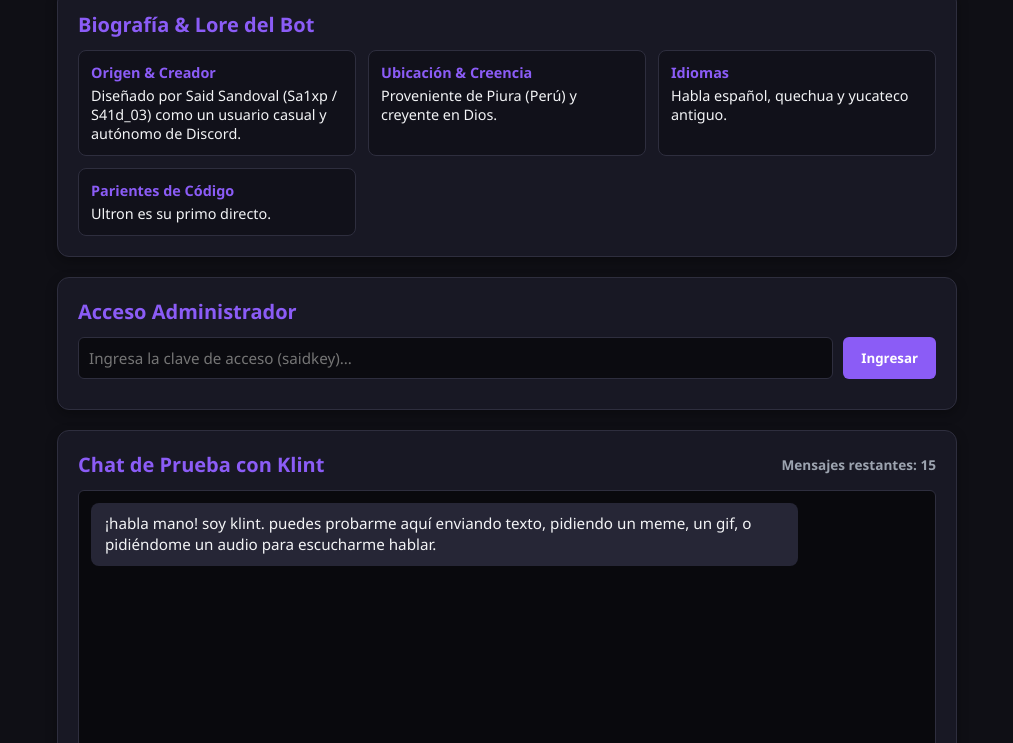
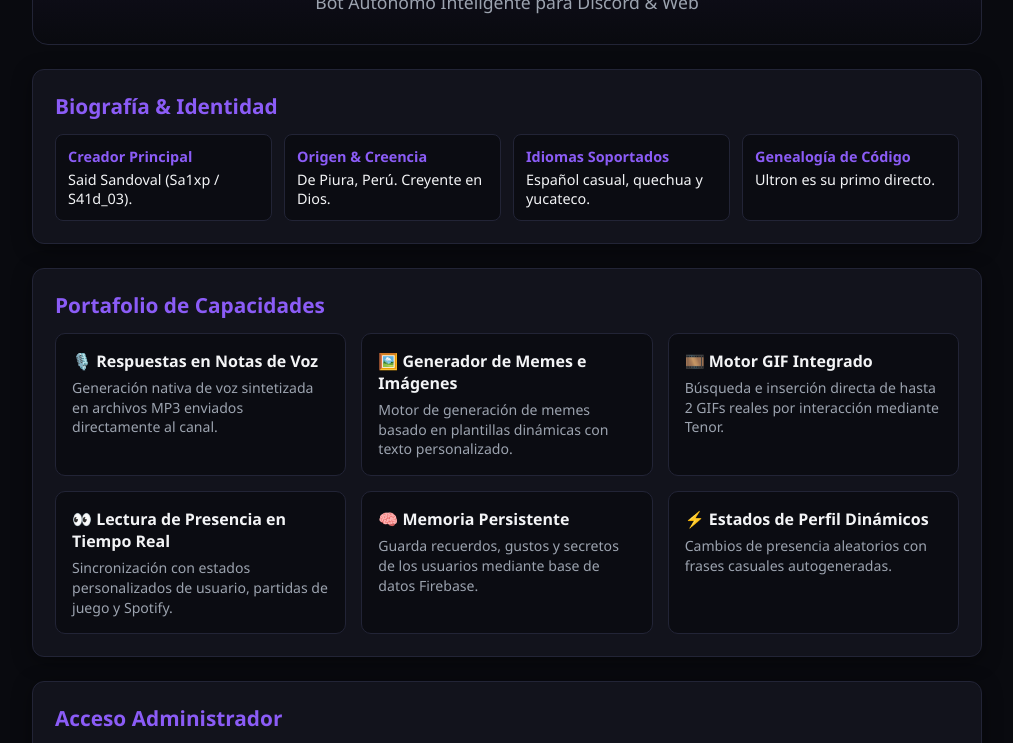
Before and after one commit to New25Said/Klint, a website: page index.html in a window 1280 px wide. Shown: the part 128-871 px from the top of the page, without its empty margins (133-1146 px from the left). Drawn offline with Linux system fonts and the light colour scheme.

Commit message:
Update index.html

```diff
--- a/index.html
+++ b/index.html
@@ -3,62 +3,70 @@
 <head>
   <meta charset="UTF-8">
   <meta name="viewport" content="width=device-width, initial-scale=1.0">
-  <title>Klint AI - Panel & Universo</title>
+  <title>Klint AI - Portafolio & Dashboard</title>
   <style>
     :root {
-      --bg: #0f0f15;
-      --card-bg: #181824;
+      --bg: #090a0f;
+      --card: #12131c;
+      --border: #222436;
       --accent: #8b5cf6;
       --accent-hover: #7c3aed;
       --text: #f3f4f6;
       --muted: #9ca3af;
-      --border: #2e2e3e;
       --danger: #ef4444;
     }
 
     * { box-sizing: border-box; margin: 0; padding: 0; font-family: 'Segoe UI', system-ui, sans-serif; }
-    body { background-color: var(--bg); color: var(--text); padding: 20px; display: flex; flex-direction: column; align-items: center; min-height: 100vh; }
-    .container { width: 100%; max-width: 900px; display: flex; flex-direction: column; gap: 20px; }
+    body { background: var(--bg); color: var(--text); padding: 20px; display: flex; flex-direction: column; align-items: center; min-height: 100vh; }
+    .container { width: 100%; max-width: 950px; display: flex; flex-direction: column; gap: 24px; }
 
-    header { text-align: center; margin-bottom: 10px; }
-    header h1 { font-size: 2.2rem; color: var(--accent); }
-    header p { color: var(--muted); font-size: 0.95rem; }
+    /* Header Estilo Portafolio */
+    header { text-align: center; padding: 30px 20px; background: linear-gradient(180deg, rgba(139,92,246,0.1) 0%, rgba(9,10,15,1) 100%); border-radius: 16px; border: 1px solid var(--border); }
+    header h1 { font-size: 2.8rem; font-weight: 800; color: var(--accent); margin-bottom: 6px; }
+    header p { color: var(--muted); font-size: 1.1rem; }
 
-    .card { background: var(--card-bg); border: 1px solid var(--border); border-radius: 12px; padding: 20px; box-shadow: 0 4px 12px rgba(0,0,0,0.3); }
-    .card h2 { font-size: 1.25rem; margin-bottom: 12px; color: var(--accent); display: flex; align-items: center; justify-content: space-between; }
+    .card { background: var(--card); border: 1px solid var(--border); border-radius: 12px; padding: 22px; box-shadow: 0 4px 20px rgba(0,0,0,0.4); }
+    .card h2 { font-size: 1.3rem; margin-bottom: 14px; color: var(--accent); display: flex; align-items: center; justify-content: space-between; }
 
-    .lore-grid { display: grid; grid-template-columns: repeat(auto-fit, minmax(220px, 1fr)); gap: 12px; margin-top: 10px; }
-    .lore-item { background: #11111a; padding: 12px; border-radius: 8px; border: 1px solid var(--border); font-size: 0.9rem; }
-    .lore-item strong { color: var(--accent); display: block; margin-bottom: 4px; }
+    /* Grid del Portafolio de Funciones */
+    .features-grid { display: grid; grid-template-columns: repeat(auto-fit, minmax(260px, 1fr)); gap: 15px; }
+    .feature-item { background: #0b0c12; border: 1px solid var(--border); padding: 16px; border-radius: 10px; }
+    .feature-item h3 { font-size: 1rem; color: var(--text); margin-bottom: 6px; display: flex; align-items: center; gap: 8px; }
+    .feature-item p { font-size: 0.88rem; color: var(--muted); line-height: 1.4; }
 
-    .login-box { display: flex; gap: 10px; margin-bottom: 10px; }
+    /* Biografía */
+    .bio-box { display: grid; grid-template-columns: repeat(auto-fit, minmax(200px, 1fr)); gap: 12px; }
+    .bio-item { background: #0b0c12; padding: 12px; border-radius: 8px; border: 1px solid var(--border); font-size: 0.9rem; }
+    .bio-item strong { color: var(--accent); display: block; margin-bottom: 4px; }
+
+    /* Form y Botones */
     input[type="password"], input[type="text"], textarea {
-      width: 100%; background: #0b0b10; border: 1px solid var(--border); color: var(--text); padding: 10px; border-radius: 6px; font-size: 0.95rem; outline: none;
+      width: 100%; background: #08080c; border: 1px solid var(--border); color: var(--text); padding: 10px 14px; border-radius: 8px; font-size: 0.95rem; outline: none; transition: border 0.2s;
     }
     input:focus, textarea:focus { border-color: var(--accent); }
 
     button {
-      background: var(--accent); color: white; border: none; padding: 10px 18px; border-radius: 6px; cursor: pointer; font-weight: 600; transition: background 0.2s; white-space: nowrap;
+      background: var(--accent); color: white; border: none; padding: 10px 20px; border-radius: 8px; cursor: pointer; font-weight: 600; transition: background 0.2s; white-space: nowrap;
     }
     button:hover { background: var(--accent-hover); }
     button.danger { background: var(--danger); }
 
     .grid-stats { display: grid; grid-template-columns: repeat(auto-fit, minmax(200px, 1fr)); gap: 15px; }
-    .stat-box { background: #12121c; padding: 15px; border-radius: 8px; border: 1px solid var(--border); text-align: center; }
-    .stat-box span { font-size: 1.5rem; font-weight: bold; color: var(--accent); display: block; }
+    .stat-box { background: #08080c; padding: 16px; border-radius: 8px; border: 1px solid var(--border); text-align: center; }
+    .stat-box span { font-size: 1.6rem; font-weight: bold; color: var(--accent); display: block; }
 
     textarea { height: 120px; resize: vertical; }
 
-    .logs-box { background: #09090d; border: 1px solid var(--border); border-radius: 6px; padding: 12px; height: 180px; overflow-y: auto; font-family: monospace; font-size: 0.85rem; color: #a7f3d0; }
+    .logs-box { background: #060608; border: 1px solid var(--border); border-radius: 8px; padding: 12px; height: 180px; overflow-y: auto; font-family: monospace; font-size: 0.85rem; color: #a7f3d0; }
     .logs-box div.error { color: #fca5a5; }
 
-    /* Estilos Avanzados del Chat Web */
-    .chat-box { background: #09090d; border: 1px solid var(--border); border-radius: 6px; height: 320px; overflow-y: auto; padding: 12px; display: flex; flex-direction: column; gap: 10px; margin-bottom: 10px; }
-    .chat-msg { max-width: 85%; padding: 10px 14px; border-radius: 8px; font-size: 0.95rem; line-height: 1.4; }
+    /* Chat Web Interactivo */
+    .chat-box { background: #060608; border: 1px solid var(--border); border-radius: 8px; height: 340px; overflow-y: auto; padding: 14px; display: flex; flex-direction: column; gap: 12px; margin-bottom: 12px; }
+    .chat-msg { max-width: 85%; padding: 10px 14px; border-radius: 10px; font-size: 0.95rem; line-height: 1.4; }
     .chat-msg.user { background: var(--accent); color: white; align-self: flex-end; }
-    .chat-msg.bot { background: #262636; color: var(--text); align-self: flex-start; }
+    .chat-msg.bot { background: #1c1d2b; color: var(--text); align-self: flex-start; }
 
-    .chat-media { margin-top: 8px; max-width: 100%; border-radius: 6px; border: 1px solid var(--border); }
+    .chat-media { margin-top: 8px; max-width: 100%; max-height: 220px; border-radius: 8px; border: 1px solid var(--border); object-fit: contain; }
     audio { margin-top: 8px; width: 100%; height: 36px; }
 
     .chat-controls { display: flex; flex-direction: column; gap: 8px; }
@@ -69,78 +77,111 @@
 <body>
 
   <div class="container">
+
+    <!-- Hero / Header -->
     <header>
-      <h1>Mundo de Klint (Clin)</h1>
-      <p>Universo Oficial, Inteligencia y Panel de Control</p>
+      <h1>Portafolio de Klint AI</h1>
+      <p>Bot Autónomo Inteligente para Discord & Web</p>
     </header>
 
-    <!-- Información y Lore del Universo de Klint -->
+    <!-- Ficha del Personaje (Biografía y Lore) -->
     <div class="card">
-      <h2>Biografía & Lore del Bot</h2>
-      <div class="lore-grid">
-        <div class="lore-item">
-          <strong>Origen & Creador</strong>
-          Diseñado por Said Sandoval (Sa1xp / S41d_03) como un usuario casual y autónomo de Discord.
+      <h2>Biografía & Identidad</h2>
+      <div class="bio-box">
+        <div class="bio-item">
+          <strong>Creador Principal</strong>
+          Said Sandoval (Sa1xp / S41d_03).
         </div>
-        <div class="lore-item">
-          <strong>Ubicación & Creencia</strong>
-          Proveniente de Piura (Perú) y creyente en Dios.
+        <div class="bio-item">
+          <strong>Origen & Creencia</strong>
+          De Piura, Perú. Creyente en Dios.
         </div>
-        <div class="lore-item">
-          <strong>Idiomas</strong>
-          Habla español, quechua y yucateco antiguo.
+        <div class="bio-item">
+          <strong>Idiomas Soportados</strong>
+          Español casual, quechua y yucateco.
         </div>
-        <div class="lore-item">
-          <strong>Parientes de Código</strong>
+        <div class="bio-item">
+          <strong>Genealogía de Código</strong>
           Ultron es su primo directo.
         </div>
       </div>
     </div>
 
-    <!-- Autenticación Admin -->
+    <!-- Muestra de Capacidades (Portafolio de Funciones) -->
+    <div class="card">
+      <h2>Portafolio de Capacidades</h2>
+      <div class="features-grid">
+        <div class="feature-item">
+          <h3>🎙️ Respuestas en Notas de Voz</h3>
+          <p>Generación nativa de voz sintetizada en archivos MP3 enviados directamente al canal.</p>
+        </div>
+        <div class="feature-item">
+          <h3>🖼️ Generador de Memes e Imágenes</h3>
+          <p>Motor de generación de memes basado en plantillas dinámicas con texto personalizado.</p>
+        </div>
+        <div class="feature-item">
+          <h3>🎞️ Motor GIF Integrado</h3>
+          <p>Búsqueda e inserción directa de hasta 2 GIFs reales por interacción mediante Tenor.</p>
+        </div>
+        <div class="feature-item">
+          <h3>👀 Lectura de Presencia en Tiempo Real</h3>
+          <p>Sincronización con estados personalizados de usuario, partidas de juego y Spotify.</p>
+        </div>
+        <div class="feature-item">
+          <h3>🧠 Memoria Persistente</h3>
+          <p>Guarda recuerdos, gustos y secretos de los usuarios mediante base de datos Firebase.</p>
+        </div>
+        <div class="feature-item">
+          <h3>⚡ Estados de Perfil Dinámicos</h3>
+          <p>Cambios de presencia aleatorios con frases casuales autogeneradas.</p>
+        </div>
+      </div>
+    </div>
+
+    <!-- Panel de Administración -->
     <div class="card">
       <h2>Acceso Administrador</h2>
-      <div class="login-box">
+      <div class="chat-input-row" style="margin-bottom: 10px;">
         <input type="password" id="authKey" placeholder="Ingresa la clave de acceso (saidkey)...">
         <button onclick="loginAdmin()">Ingresar</button>
       </div>
       <p id="loginStatus" class="status-msg"></p>
     </div>
 
-    <!-- Panel Admin Protegido -->
+    <!-- Área de Control Protegida -->
     <div id="adminPanel" style="display: none;" class="card">
-      <h2>Estadísticas & Acciones Directas</h2>
+      <h2>Panel de Control en Vivo</h2>
       <div class="grid-stats" style="margin-bottom: 15px;">
-        <div class="stat-box">Servidores en Vivo: <span id="statGuilds">-</span></div>
-        <div class="stat-box">Ping Websocket: <span id="statPing">-</span></div>
+        <div class="stat-box">Servidores Conectados: <span id="statGuilds">-</span></div>
+        <div class="stat-box">Latencia Websocket: <span id="statPing">-</span></div>
       </div>
       <div style="display: flex; gap: 10px; flex-wrap: wrap;">
-        <button onclick="forzarEstado()">Cambiar Estado Ahora</button>
-        <button class="danger" onclick="triggerDeploy()">Re-desplegar Servidor (Deploy Hook)</button>
+        <button onclick="forzarEstado()">Actualizar Estado Ahora</button>
+        <button class="danger" onclick="triggerDeploy()">Forzar Re-deploy (Render)</button>
       </div>
 
-      <h2 style="margin-top: 20px;">System Instruction (Instrucciones)</h2>
+      <h2 style="margin-top: 20px;">Instrucciones del Sistema (Prompt)</h2>
       <textarea id="promptText" placeholder="Cargando instrucciones..."></textarea>
-      <button onclick="guardarPrompt()" style="margin-top: 10px;">Guardar Instrucciones</button>
+      <button onclick="guardarPrompt()" style="margin-top: 10px;">Guardar Cambios</button>
 
       <h2 style="margin-top: 20px;">Logs del Sistema</h2>
-      <div id="logsContainer" class="logs-box">Cargando logs...</div>
+      <div id="logsContainer" class="logs-box">Cargando consola...</div>
     </div>
 
-    <!-- Chat Web Interactivo de Prueba (Imágenes, GIFs, Audios) -->
+    <!-- Chat Web de Prueba Interactivo -->
     <div class="card">
       <h2>
-        Chat de Prueba con Klint
+        Chat Web de Prueba
         <span id="chatCounter" style="font-size: 0.85rem; color: var(--muted);">Mensajes restantes: 15</span>
       </h2>
       <div id="chatMessages" class="chat-box">
-        <div class="chat-msg bot">¡habla mano! soy klint. puedes probarme aquí enviando texto, pidiendo un meme, un gif, o pidiéndome un audio para escucharme hablar.</div>
+        <div class="chat-msg bot">¡habla mano! soy klint. prueba cualquier función aquí: pídeme un meme, hasta 2 gifs, o pídeme "manda un audio".</div>
       </div>
 
       <div class="chat-controls">
-        <input type="text" id="webImgInput" placeholder="URL opcional de imagen para que la IA la analice (http...)" style="font-size: 0.85rem; padding: 6px 10px;">
+        <input type="text" id="webImgInput" placeholder="URL de imagen opcional para que la IA la analice..." style="font-size: 0.85rem;">
         <div class="chat-input-row">
-          <input type="text" id="webMsgInput" placeholder="Escribe 'manda un gif', 'haz un meme' o 'manda un audio'..." onkeypress="handleEnter(event)">
+          <input type="text" id="webMsgInput" placeholder="Escribe un mensaje, 'manda un gif' o 'manda un audio'..." onkeypress="handleEnter(event)">
           <button onclick="enviarMensajeWeb()">Enviar</button>
         </div>
       </div>
@@ -244,7 +285,6 @@
       }
     }
 
-    // Lógica avanzada del Chat Web
     async function enviarMensajeWeb() {
       const input = document.getElementById('webMsgInput');
       const imgInput = document.getElementById('webImgInput');
@@ -263,7 +303,7 @@
 
       const chatBox = document.getElementById('chatMessages');
 
-      let userHtml = `<div class="chat-msg user">${text || 'Mira esta imagen'}</div>`;
+      let userHtml = `<div class="chat-msg user">${text || 'Analizar imagen'}</div>`;
       if (imageUrl) {
         userHtml += `<img src="${imageUrl}" class="chat-media">`;
       }
@@ -286,8 +326,10 @@
         if (data.memeImagenUrl) {
           botHtml += `<br><img src="${data.memeImagenUrl}" class="chat-media">`;
         }
-        if (data.gifUrl) {
-          botHtml += `<br><img src="${data.gifUrl}" class="chat-media">`;
+        if (data.gifsUrls && data.gifsUrls.length > 0) {
+          data.gifsUrls.forEach(url => {
+            botHtml += `<br><img src="${url}" class="chat-media">`;
+          });
         }
         if (data.audioUrl) {
           botHtml += `<br><audio controls autoplay src="${data.audioUrl}"></audio>`;
```
